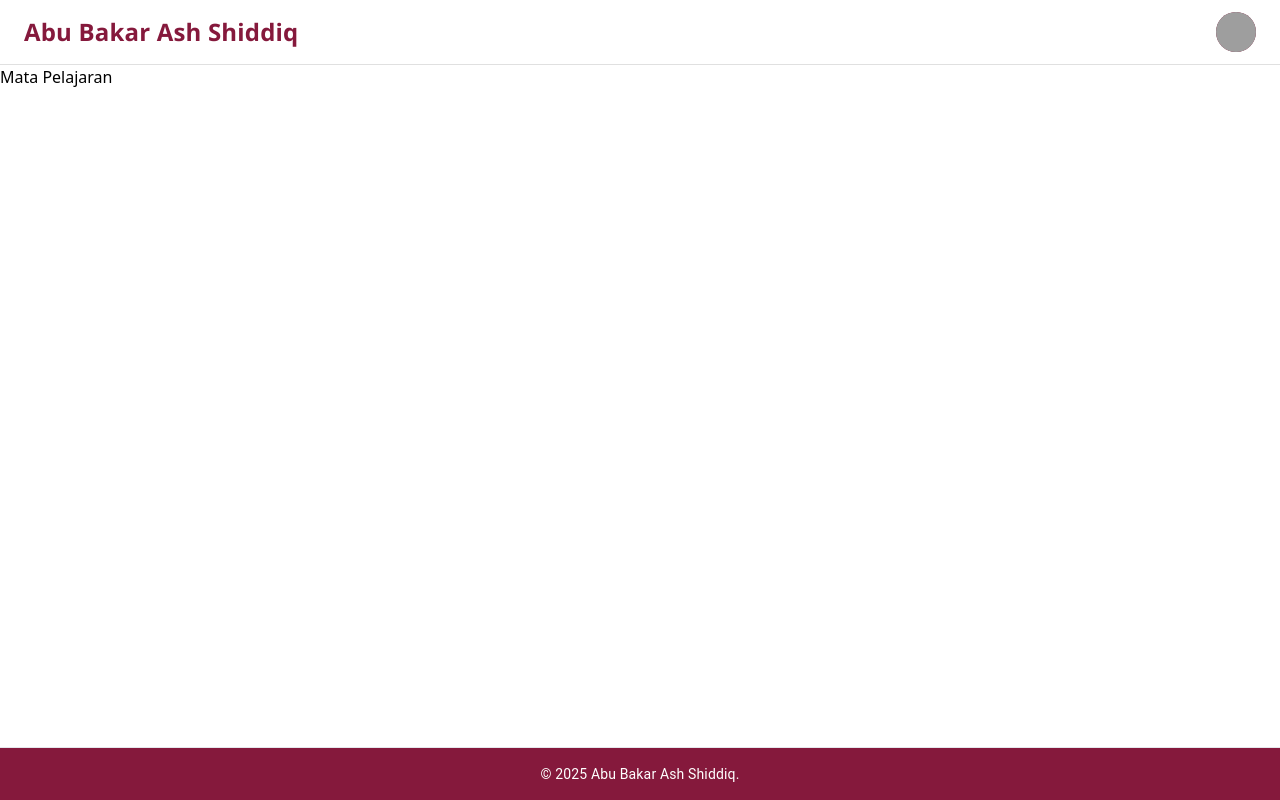
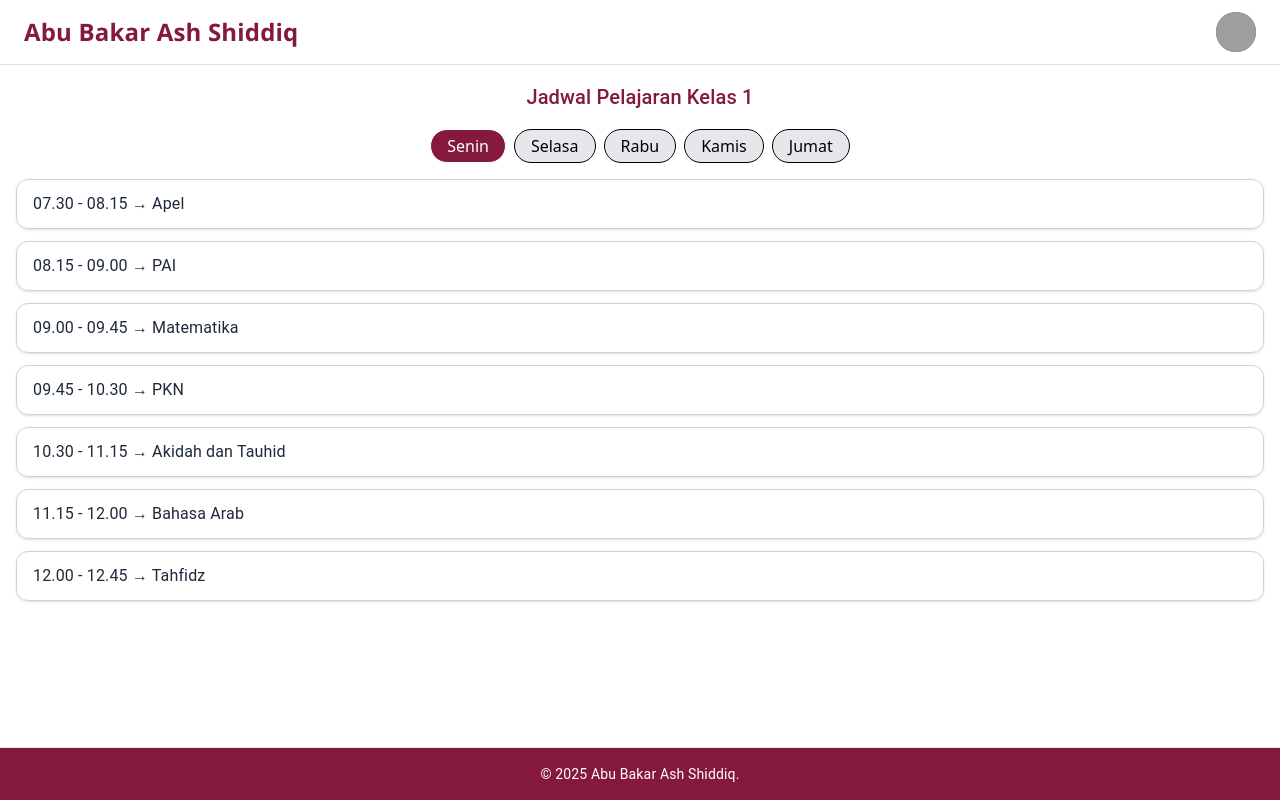
Before and after one commit to ahmad-septian/frontend-abu-bakar, a React (Vite) app: page /siswa/mata-pelajaran in a window 1280 px wide. Built offline with nearby package versions, Linux system fonts and the light colour scheme; grey boxes are pictures that could not be loaded.

Commit message:
add jadwal pelajaran

```diff
--- a/src/pages/siswa/mata-pelajaran/index.jsx
+++ b/src/pages/siswa/mata-pelajaran/index.jsx
@@ -1,12 +1,76 @@
-import React, { useState, useEffect } from "react";
-import {} from "@mui/material";
-import {} from "@mui/icons-material";
-import {} from "react-router-dom";
+import React, { useState } from "react";
+import { Typography } from "@mui/material";
 
-export default function MataPelajaran() {
+export default function JadwalPelajaran() {
+  const [selectedDay, setSelectedDay] = useState("Senin");
+
+  const jadwal = {
+    Senin: [
+      { waktu: "07.30 - 08.15", pelajaran: "Apel" },
+      { waktu: "08.15 - 09.00", pelajaran: "PAI" },
+      { waktu: "09.00 - 09.45", pelajaran: "Matematika" },
+      { waktu: "09.45 - 10.30", pelajaran: "PKN" },
+      { waktu: "10.30 - 11.15", pelajaran: "Akidah dan Tauhid" },
+      { waktu: "11.15 - 12.00", pelajaran: "Bahasa Arab" },
+      { waktu: "12.00 - 12.45", pelajaran: "Tahfidz" },
+    ],
+    Selasa: [
+      { waktu: "07.30 - 08.15", pelajaran: "Bahasa Indonesia" },
+      { waktu: "08.15 - 09.00", pelajaran: "Matematika" },
+      { waktu: "09.00 - 09.45", pelajaran: "IPA" },
+      { waktu: "10.45 - 11.30", pelajaran: "Bahasa Arab" },
+      { waktu: "11.30 - 12.45", pelajaran: "Tahfidz" },
+    ],
+    Rabu: [
+      { waktu: "07.30 - 08.15", pelajaran: "Tematik" },
+      { waktu: "08.15 - 09.00", pelajaran: "PAI" },
+    ],
+    Kamis: [
+      { waktu: "07.30 - 08.15", pelajaran: "Bahasa Inggris" },
+      { waktu: "08.15 - 09.00", pelajaran: "Tahfidz" },
+    ],
+    Jumat: [
+      { waktu: "07.30 - 08.15", pelajaran: "Akhlak" },
+      { waktu: "08.15 - 09.00", pelajaran: "Olahraga" },
+    ],
+  };
+
+  const hari = ["Senin", "Selasa", "Rabu", "Kamis", "Jumat"];
+
   return (
-    <div>
-      <h1>Mata Pelajaran</h1>
+    <div className="p-4">
+      <Typography variant="h6" marginBottom={2} className="text-center text-[#85193C] font-semibold mb-4">
+        Jadwal Pelajaran Kelas 1
+      </Typography>
+
+      {/* Tabs Hari */}
+      <div className="flex justify-center gap-2 mb-4">
+        {hari.map((day) => (
+          <button
+            key={day}
+            onClick={() => setSelectedDay(day)}
+            className={`px-4 py-1 rounded-full border ${
+              selectedDay === day ? "bg-[#85193C] text-white" : "bg-gray-200"
+            }`}
+          >
+            {day}
+          </button>
+        ))}
+      </div>
+
+      {/* Isi Jadwal */}
+      <div className="space-y-3">
+        {(jadwal[selectedDay] || []).map((item, index) => (
+          <div
+            key={index}
+            className="bg-[#white] rounded-xl px-4 py-3 shadow-sm border border-[#D3D3D3]"
+          >
+            <Typography variant="body1" className="font-semibold text-gray-800">
+              {item.waktu} → {item.pelajaran}
+            </Typography>
+          </div>
+        ))}
+      </div>
     </div>
   );
 }
```
